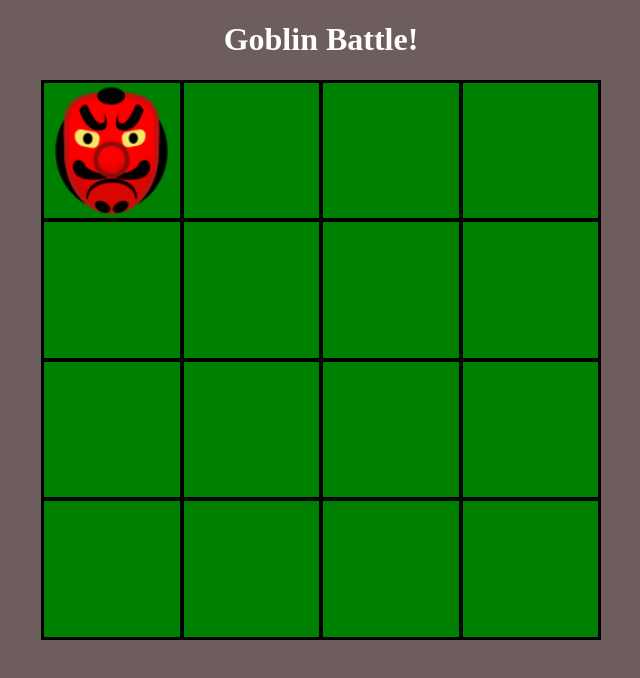
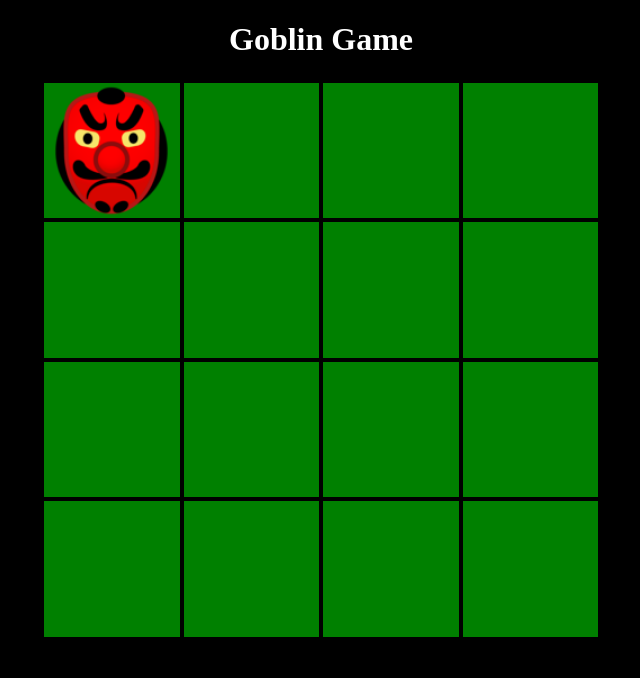
Before and after one commit to Vadim-Likhachev/Goblin-game, a website built with webpack: page src/index.html in a window 1280 px wide. Shown: the whole page, without its empty margins (319-959 px from the left). Built offline with nearby package versions, Linux system fonts and the light colour scheme.

Commit message:
change color

```diff
--- a/src/css/style.css
+++ b/src/css/style.css
@@ -3,7 +3,7 @@
 }
 
 body {
-	background-color:rgb(109, 93, 93);
+	background-color: black;
 }
 
 .title {
--- a/src/js/GamePlay.js
+++ b/src/js/GamePlay.js
@@ -17,7 +17,7 @@ export default class GamePlay {
     const body = document.querySelector('body');
     const container = document.createElement('div');
     container.classList.add('container');
-    container.innerHTML = '<h1 class=\'title\'>Goblin Battle!</h1>';
+    container.innerHTML = '<h1 class=\'title\'>Goblin Game</h1>';
     container.appendChild(board);
     body.insertBefore(container, body.firstChild);
     this.cells = [...board.children];
```
